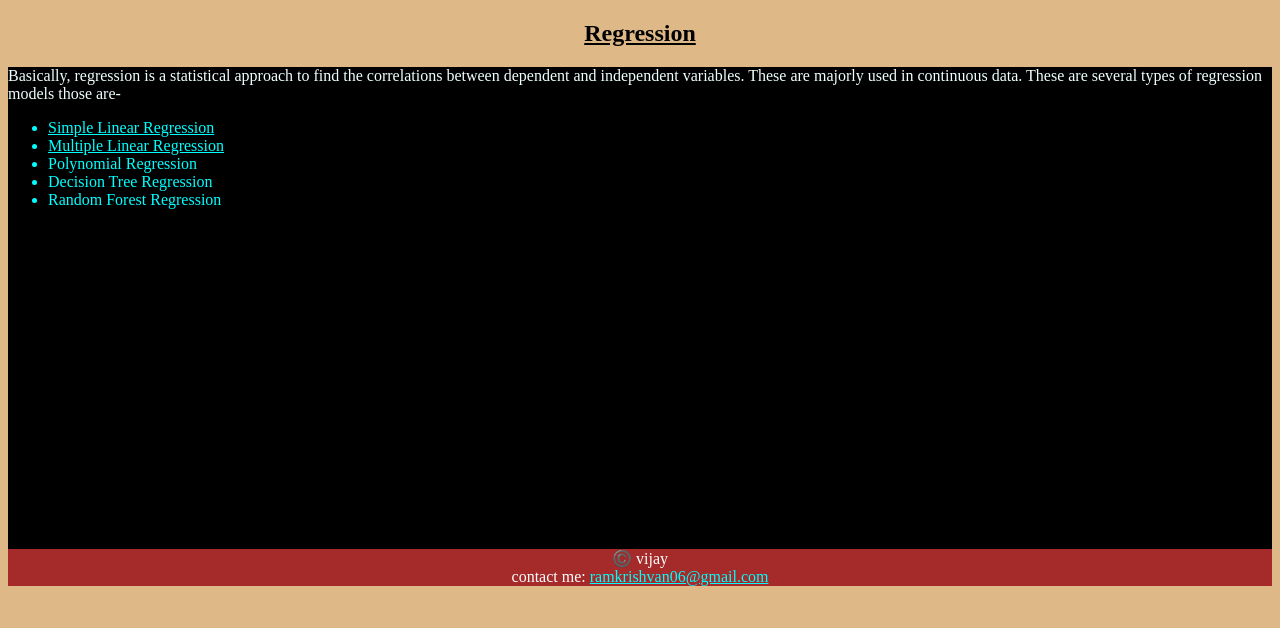
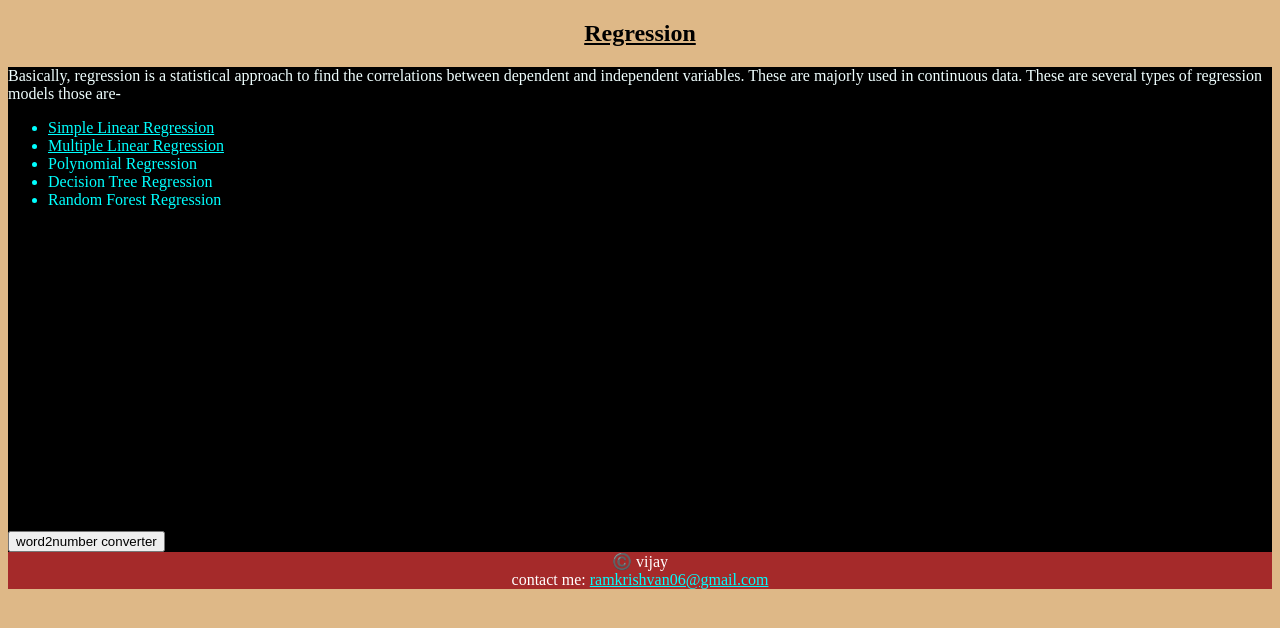
Before and after one commit to vijay-V63/linear-reg, a plain HTML site: page index.html in a window 1280 px wide. Drawn offline with Linux system fonts and the light colour scheme.

Commit message:
Update index.html

```diff
--- a/index.html
+++ b/index.html
@@ -49,7 +49,8 @@
         </ul>
     </p>
 
-    <br><br><br><br><br><br><br><br><br><br><br><br><br><br><br><br><br><br>
+    <br><br><br><br><br><br><br><br><br><br><br><br><br><br><br><br><br>
+     <a href="w2n.html"><button>word2number converter</button></a>
     </div>
 
     <div id="header">
```
